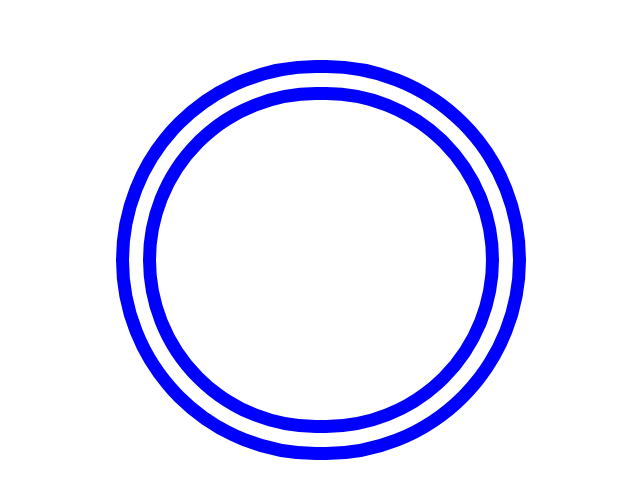
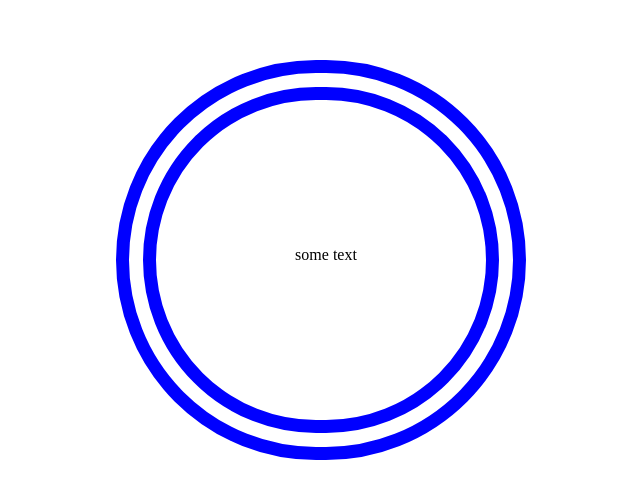
Before and after one commit to linzmeyer/css-show-and-tell, a plain HTML site: page index.html in a window 1280 px wide. Shown: the part 120-618 px from the top of the page, 278-918 px from the left. Drawn offline with Linux system fonts and the light colour scheme.

Commit message:
ceentered content

```diff
--- a/index.html
+++ b/index.html
@@ -8,6 +8,6 @@
   </head>
 
   <body>
-    <div id="the-circle"></div>
+    <div id="the-circle">some text</div>
   </body>
 </html>
--- a/styles/stylesheet.css
+++ b/styles/stylesheet.css
@@ -1,13 +1,13 @@
-body {
-  text-align: center;
-}
-
-
 #the-circle {
 
   /*Set size of element*/
   width: 300px;
   height: 300px;
+
+  /*Center content*/
+  text-align: center;
+  vertical-align: middle;
+  line-height: 300px;
 
   /*Set the absolute position of the-box*/
   position: absolute;
```
